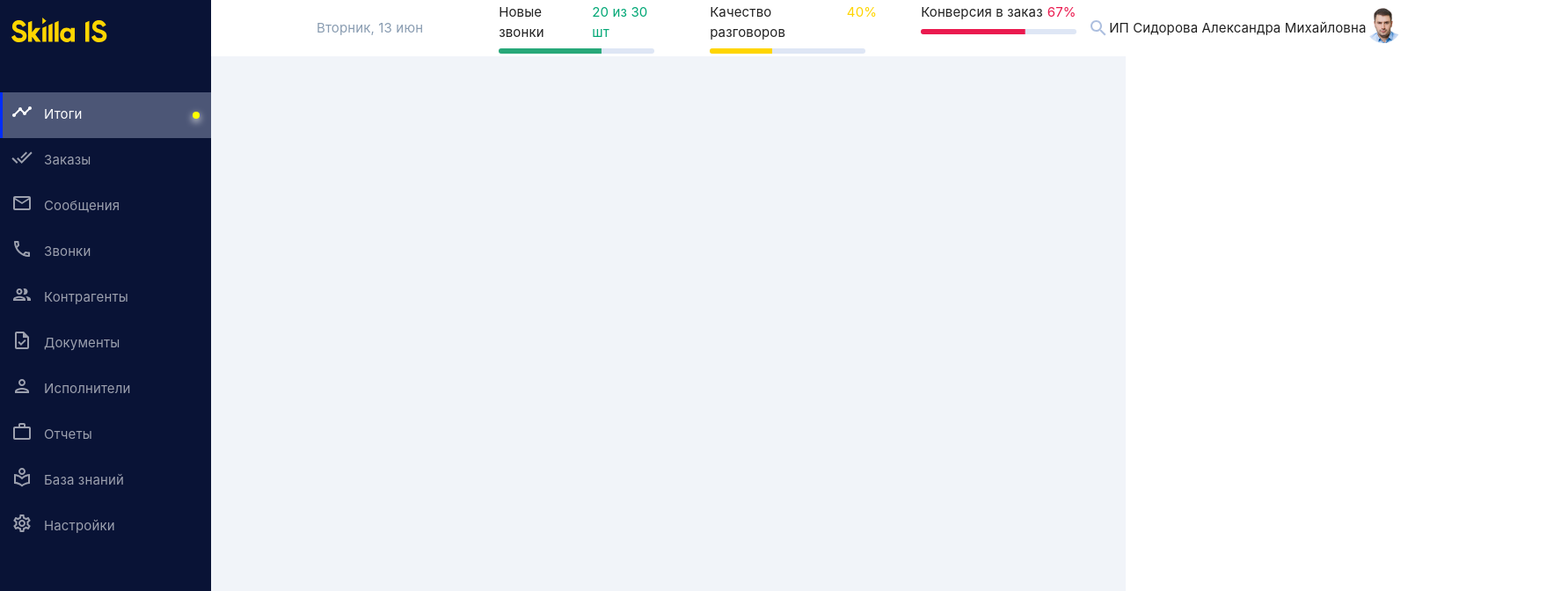
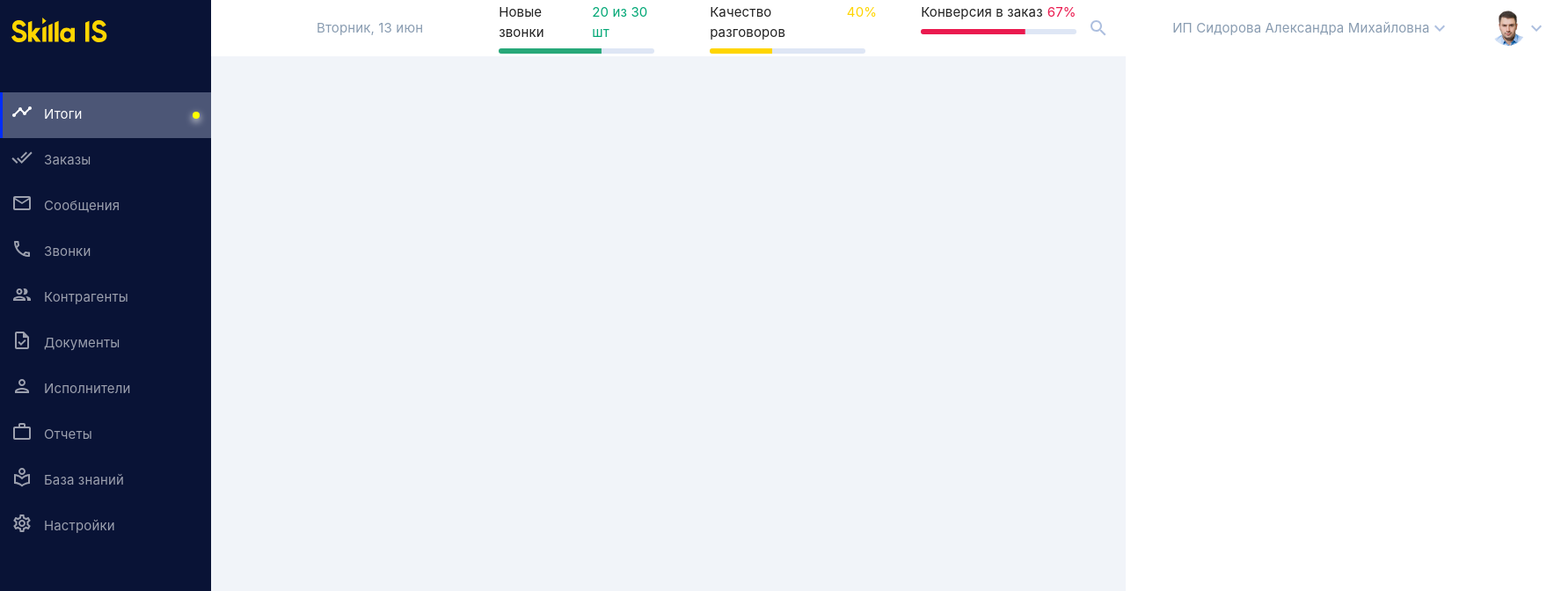
Before and after one commit to Salimov-dev/Skilla, a React (Vite) app: page / in a window 1280 px wide. Shown: the top 672 px of the page at 88% size, 1767 px wide, since content can reach past the window. Built offline with nearby package versions, Linux system fonts and the light colour scheme; no server answers.

Commit message:
header готов, перед рефакторингом

```diff
--- a/src/components/UI/pages/calls.jsx
+++ b/src/components/UI/pages/calls.jsx
@@ -1,4 +1,9 @@
-import { Box, LinearProgress, Typography, styled } from "@mui/material";
+import {
+  Box,
+  LinearProgress,
+  Typography,
+  styled,
+} from "@mui/material";
 import React from "react";
 import Navbar from "../navbar/navbar";
 import { theme } from "../../../theme";
@@ -7,7 +12,8 @@ import { getCallsList } from "../../../store/calls-list.store";
 import useLocalDate from "../../../hooks/use-local-date";
 import WorkProgress from "../header/components/work-progress";
 import SearchOutlinedIcon from "@mui/icons-material/SearchOutlined";
-import profileAvatar from "../../../assets/images/header/profile-avatar.png"
+import DropdownProfile from "../../common/form/dropdown-profile";
+import DropdownCompany from "../../common/form/dropdown-company";
 
 const Component = styled(Box)`
   display: flex;
@@ -43,7 +49,6 @@ const CallsPage = () => {
       <Navbar />
       <Content>
         <Header sx={{ backgroundColor: theme.palette.header.background }}>
-
           <Box sx={{ display: "inline" }} mr="86px">
             <Typography
               noWrap
@@ -52,13 +57,12 @@ const CallsPage = () => {
               {dateNow}
             </Typography>
           </Box>
-
           <Box
             sx={{
               display: "flex",
               width: "100%",
               justifyContent: "space-between",
-              alignItems: 'center'
+              alignItems: "center",
             }}
           >
             <Box sx={{ display: "flex", width: "100%", gap: "50px" }}>
@@ -93,15 +97,10 @@ const CallsPage = () => {
                 }
               />
             </Box>
-
             <SearchOutlinedIcon sx={{ color: "#ADBFDF" }} />
           </Box>
-
-          <Box sx={{display: "flex", alignItems: 'center'}}>
-            <Typography noWrap>ИП Сидорова Александра Михайловна</Typography>
-            <Box><img src={profileAvatar} alt="Аватар" /></Box>
-          </Box>
-
+          <DropdownCompany />
+          <DropdownProfile />
         </Header>
       </Content>
     </Component>
--- /dev/null
+++ b/src/components/common/form/dropdown-company.jsx
@@ -0,0 +1,93 @@
+import { Box, Button, Menu, Stack, Typography } from "@mui/material";
+import React from "react";
+import { theme } from "../../../theme";
+import KeyboardArrowDownOutlinedIcon from "@mui/icons-material/KeyboardArrowDownOutlined";
+import KeyboardControlKeyOutlinedIcon from "@mui/icons-material/KeyboardControlKeyOutlined";
+
+const DropdownCompany = ({ button }) => {
+  const [anchorEl, setAnchorEl] = React.useState(null);
+  const open = Boolean(anchorEl);
+
+  const handleClick = (event) => {
+    setAnchorEl(event.currentTarget);
+  };
+
+  const handleClose = () => {
+    setAnchorEl(null);
+  };
+  return (
+    <Box sx={{ display: "flex", alignItems: "center", marginLeft: "64px" }}>
+      <Box>
+        <Button
+          id="basic-profile"
+          aria-controls={open ? "basic-profile" : undefined}
+          aria-haspopup="true"
+          aria-expanded={open ? "true" : undefined}
+          onClick={handleClick}
+        >
+          <Typography
+            noWrap
+            sx={{
+              color: theme.palette.UI.textHeader.main,
+              textTransform: "none",
+            }}
+          >
+            ИП Сидорова Александра Михайловна
+          </Typography>
+          {open ? (
+            <KeyboardControlKeyOutlinedIcon
+              sx={{
+                color: theme.palette.UI.accent.main,
+                width: "20px",
+                paddingTop: "5px",
+              }}
+            />
+          ) : (
+            <KeyboardArrowDownOutlinedIcon
+              sx={{ color: theme.palette.UI.icon.main, width: "24px" }}
+            />
+          )}
+        </Button>
+
+        <Menu
+          id="basic-profile"
+          anchorEl={anchorEl}
+          open={open}
+          onClose={handleClose}
+          MenuListProps={{
+            "aria-labelledby": "basic-button",
+          }}
+        >
+          <Box sx={{ padding: "20px 32px" }}>
+            <Box sx={{ display: "flex", justifyContent: "space-between" }}>
+              <Typography sx={{ fontSize: "18px", fontWeight: "600" }}>
+                ИП Сидорова А.М.
+              </Typography>
+            </Box>
+
+            <Stack
+              sx={{
+                width: "368px",
+                color: theme.palette.UI.textSecondary.main,
+              }}
+            >
+              <Box sx={{ display: "flex", alignItems: "center", gap: "8px" }}>
+                <Typography>Предприятие</Typography>
+                <Typography
+                  sx={{
+                    padding: "3px",
+                    backgroundColor: theme.palette.UI.icon.main,
+                    borderRadius: "50%",
+                  }}
+                ></Typography>
+                <Typography>Санкт-Петербург</Typography>
+              </Box>
+            </Stack>
+          </Box>
+        </Menu>
+      </Box>
+    </Box>
+  );
+};
+
+export default DropdownCompany;
--- /dev/null
+++ b/src/components/common/form/dropdown-profile.jsx
@@ -0,0 +1,96 @@
+import { Avatar, Box, Button, Menu, Stack, Typography } from "@mui/material";
+import React from "react";
+import { theme } from "../../../theme";
+import profileAvatar from "../../../assets/images/header/profile-avatar.png";
+import KeyboardArrowDownOutlinedIcon from "@mui/icons-material/KeyboardArrowDownOutlined";
+import KeyboardControlKeyOutlinedIcon from "@mui/icons-material/KeyboardControlKeyOutlined";
+import LogoutOutlinedIcon from "@mui/icons-material/LogoutOutlined";
+
+const DropdownProfile = () => {
+  const [anchorEl, setAnchorEl] = React.useState(null);
+  const open = Boolean(anchorEl);
+
+  const handleClick = (event) => {
+    setAnchorEl(event.currentTarget);
+  };
+
+  const handleClose = () => {
+    setAnchorEl(null);
+  };
+  return (
+    <Box sx={{ display: "flex", alignItems: "center", marginLeft: "30px" }}>
+      <Box>
+        <Button
+          id="basic-profile"
+          aria-controls={open ? "basic-profile" : undefined}
+          aria-haspopup="true"
+          aria-expanded={open ? "true" : undefined}
+          onClick={handleClick}
+        >
+          <Avatar src={profileAvatar} alt="Аватар"></Avatar>
+          {open ? (
+            <KeyboardControlKeyOutlinedIcon
+              sx={{
+                color: theme.palette.UI.accent.main,
+                width: "20px",
+                paddingTop: "5px",
+              }}
+            />
+          ) : (
+            <KeyboardArrowDownOutlinedIcon
+              sx={{ color: theme.palette.UI.icon.main, width: "24px" }}
+            />
+          )}
+        </Button>
+
+        <Menu
+          id="basic-profile"
+          anchorEl={anchorEl}
+          open={open}
+          onClose={handleClose}
+          MenuListProps={{
+            "aria-labelledby": "basic-button",
+          }}
+        >
+          <Box sx={{ padding: "20px 32px" }}>
+            <Box sx={{ display: "flex", justifyContent: "space-between" }}>
+              <Typography sx={{ fontSize: "18px", fontWeight: "600" }}>
+                Упоров Кирилл
+              </Typography>
+              <LogoutOutlinedIcon
+                sx={{
+                  color: theme.palette.UI.icon.main,
+                  cursor: "pointer",
+                  "&:hover": {
+                    color: theme.palette.UI.accent.main,
+                  },
+                }}
+              />
+            </Box>
+
+            <Stack
+              sx={{
+                width: "368px",
+                color: theme.palette.UI.textSecondary.main,
+              }}
+            >
+              <Box sx={{ display: "flex", alignItems: "center", gap: "8px" }}>
+                <Typography>Директор</Typography>
+                <Typography
+                  sx={{
+                    padding: "3px",
+                    backgroundColor: theme.palette.UI.icon.main,
+                    borderRadius: "50%",
+                  }}
+                ></Typography>
+                <Typography>Санкт-Петербург</Typography>
+              </Box>
+            </Stack>
+          </Box>
+        </Menu>
+      </Box>
+    </Box>
+  );
+};
+
+export default DropdownProfile;
--- a/src/index.css
+++ b/src/index.css
@@ -3,11 +3,8 @@ a {
   text-decoration: inherit;
 }
 
-.first {
-  font-size: 20px;
-}
-.second {
-  font-size: 10px;
+::-webkit-scrollbar {
+  display: none;
 }
 
 /* :root {
--- a/src/theme.js
+++ b/src/theme.js
@@ -43,6 +43,9 @@ export const theme = createTheme({
       textSecondary: {
         main: "rgba(94, 119, 147, 1)",
       },
+      icon: {
+        main: "rgba(173, 191, 223, 1)",
+      },
     },
     linearProgress: {
       green: {
@@ -55,8 +58,8 @@ export const theme = createTheme({
         main: "#EA1A4F",
       },
       background: {
-        main: "#DEE6F5"
-      }
+        main: "#DEE6F5",
+      },
     },
   },
   typography: {
```
